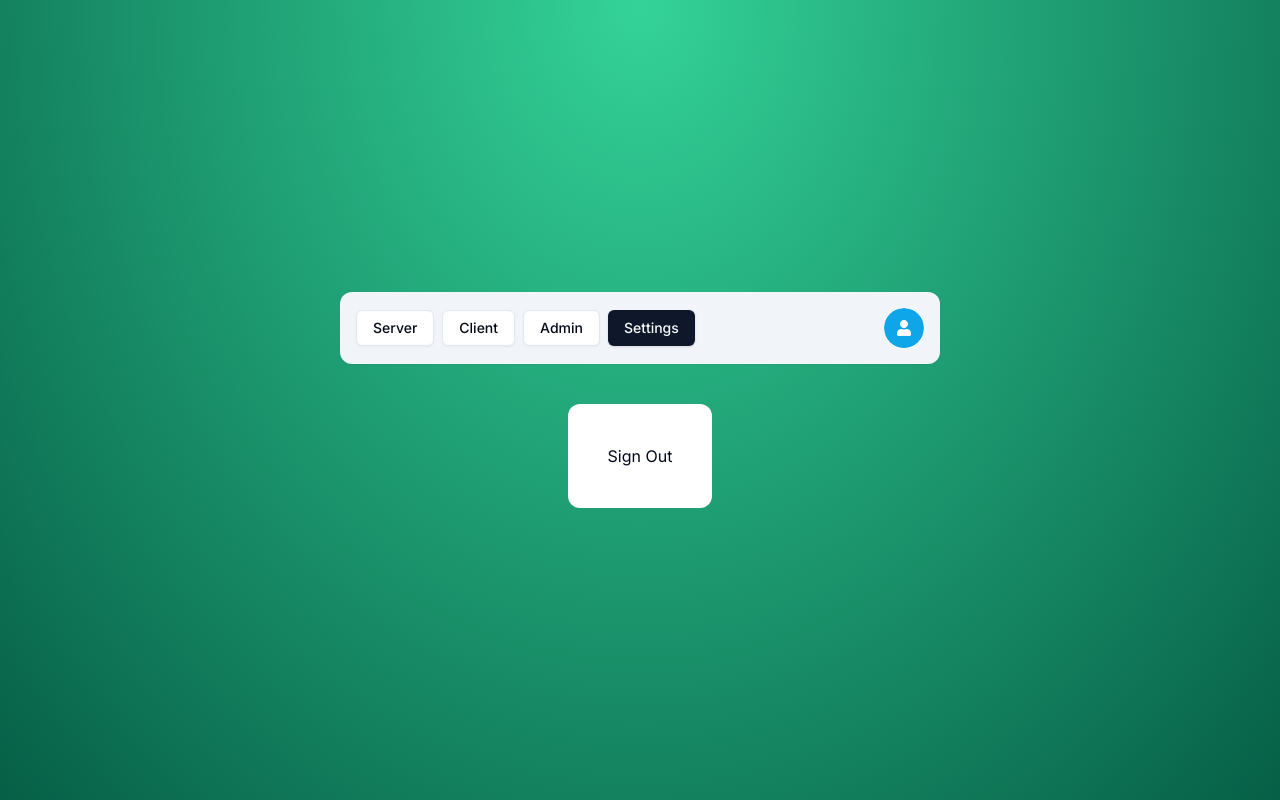
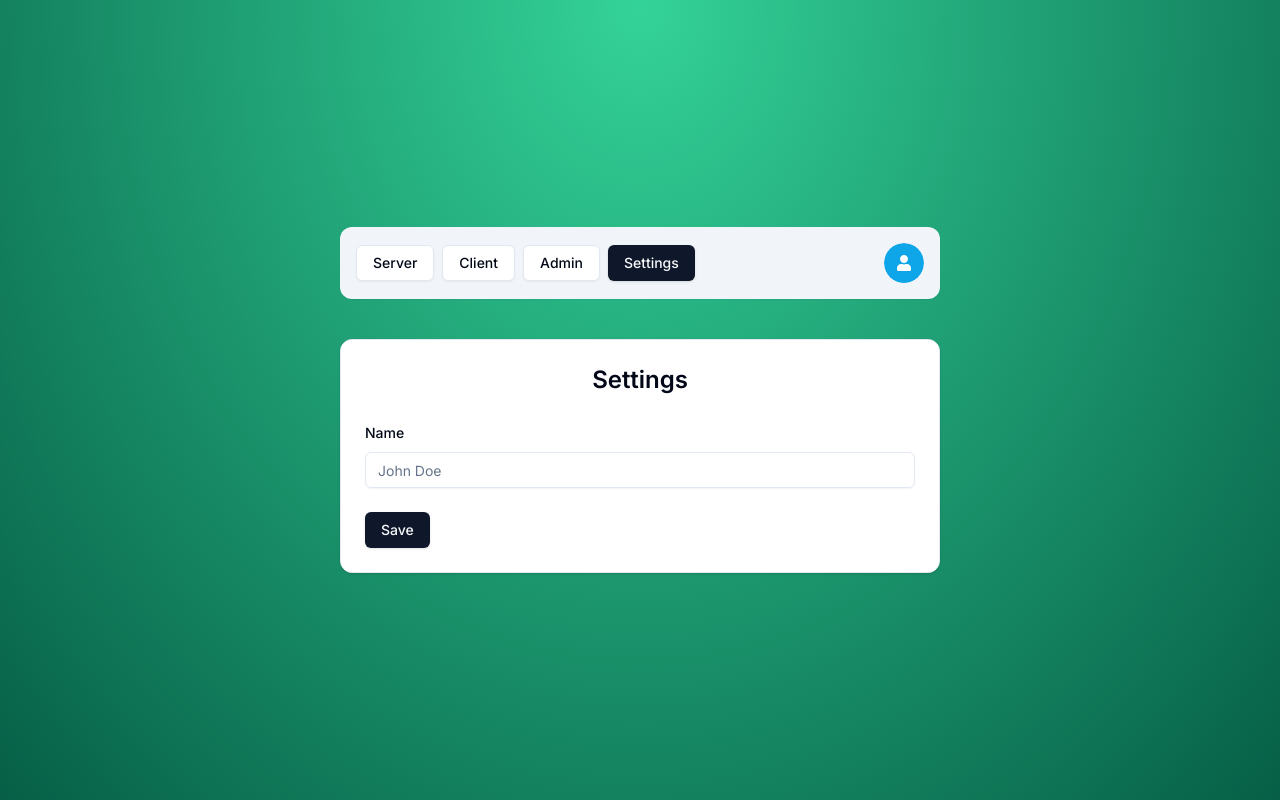
Before and after one commit to vladpolewoi/next-auth-v5, a Next.js app: page /settings in a window 1280 px wide. Built offline with nearby package versions, Linux system fonts and the light colour scheme; no server answers.

Commit message:
feat: :sparkles: settings name

```diff
--- /dev/null
+++ b/actions/settings.ts
@@ -0,0 +1,30 @@
+"use server"
+
+import { getUserById } from "@/data/user"
+import { currentUser } from "@/lib/auth"
+import { db } from "@/lib/db"
+import { SettingsSchema } from "@/schemas"
+import { z } from "zod"
+
+export const settings = async (values: z.infer<typeof SettingsSchema>) => {
+	const user = await currentUser()
+
+	if (!user) {
+		return { error: "Unauthorized" }
+	}
+
+	const dbUser = await getUserById(user.id)
+
+	if (!dbUser) {
+		return { error: "Unauthorized" }
+	}
+
+	await db.user.update({
+		where: { id: dbUser.id },
+		data: {
+			...values,
+		},
+	})
+
+	return { success: "Settings updated" }
+}
--- a/app/(protected)/settings/page.tsx
+++ b/app/(protected)/settings/page.tsx
@@ -1,19 +1,88 @@
 "use client"
 
-import { signOut } from "@/auth"
+import { settings } from "@/actions/settings"
+import { Button } from "@/components/ui/button"
+import { Card, CardContent, CardHeader } from "@/components/ui/card"
+import {
+	Form,
+	FormControl,
+	FormField,
+	FormItem,
+	FormLabel,
+} from "@/components/ui/form"
+import { Input } from "@/components/ui/input"
 import { useCurrentUser } from "@/hooks/use-current-user"
+import { SettingsSchema } from "@/schemas"
+import { zodResolver } from "@hookform/resolvers/zod"
+import { useSession } from "next-auth/react"
+import { useState, useTransition } from "react"
+import { useForm } from "react-hook-form"
+import { z } from "zod"
 
 const SettingsPage = () => {
 	const user = useCurrentUser()
+	const [isPending, startTransition] = useTransition()
 
-	function onSignOut() {
-		signOut()
+	const [error, setError] = useState<string | null>(null)
+	const [success, setSuccess] = useState<string | null>(null)
+	const { update } = useSession()
+	const form = useForm<z.infer<typeof SettingsSchema>>({
+		resolver: zodResolver(SettingsSchema),
+		defaultValues: {
+			name: user?.name || undefined,
+		},
+	})
+
+	const onSubmit = (values: z.infer<typeof SettingsSchema>) => {
+		startTransition(() => {
+			settings(values)
+				.then((data) => {
+					if (data.error) {
+						setError(data.error)
+					}
+
+					if (data.success) {
+						update()
+						setSuccess(data.success)
+					}
+				})
+				.catch(() => {
+					setError("An error occurred")
+				})
+		})
 	}
 
 	return (
-		<div className="bg-white p-10 rounded-xl">
-			<button onClick={onSignOut}>Sign Out</button>
-		</div>
+		<Card className="w-[600px]">
+			<CardHeader>
+				<p className="text-2xl font-semibold text-center">Settings</p>
+			</CardHeader>
+			<CardContent>
+				<Form {...form}>
+					<form className="space-y-6 " onSubmit={form.handleSubmit(onSubmit)}>
+						<div className="space-y-4">
+							<FormField
+								control={form.control}
+								name="name"
+								render={({ field }) => (
+									<FormItem>
+										<FormLabel>Name</FormLabel>
+										<FormControl>
+											<Input
+												{...field}
+												placeholder="John Doe"
+												disabled={isPending}
+											/>
+										</FormControl>
+									</FormItem>
+								)}
+							/>
+						</div>
+						<Button type="submit">Save</Button>
+					</form>
+				</Form>
+			</CardContent>
+		</Card>
 	)
 }
 
--- a/auth.ts
+++ b/auth.ts
@@ -6,6 +6,7 @@
 import authConfig from "@/auth.config"
 import { UserRole } from "@prisma/client"
 import { getTwoFactorConfirmationByUserId } from "./data/two-factor-confirmation"
+import { getAccountByUserId } from "./data/account"
 
 export const {
 	handlers: { GET, POST },
@@ -32,7 +33,7 @@
 				return true
 			}
 
-			const existingUser = await getUserById(user.id)
+			const existingUser = await getUserById(user.id || "")
 
 			// Prevent login if email is not verified
 			if (!existingUser?.emailVerified) {
@@ -68,6 +69,12 @@
 				session.user.isTwoFactorEnabled = token.isTwoFactorEnabled as boolean
 			}
 
+			if (session.user && token.email && token.name) {
+				session.user.email = token.email
+				session.user.name = token.name
+				session.user.isOAuth = token.isOAuth as boolean
+			}
+
 			return session
 		},
 		async jwt({ token }) {
@@ -79,6 +86,11 @@
 				return token
 			}
 
+			const existingAccount = await getAccountByUserId(existingUser.id)
+
+			token.isOAuth = !!existingAccount
+			token.email = existingUser.email
+			token.name = existingUser.name
 			token.role = existingUser.role
 			token.isTwoFactorEnabled = existingUser.isTwoFactorEnabled
 
--- /dev/null
+++ b/data/account.ts
@@ -0,0 +1,13 @@
+import { db } from "@/lib/db"
+
+export const getAccountByUserId = async (userId: string) => {
+	try {
+		const account = await db.account.findFirst({
+			where: { userId },
+		})
+
+		return account
+	} catch {
+		return null
+	}
+}
--- a/next-auth.d.ts
+++ b/next-auth.d.ts
@@ -5,13 +5,17 @@
 	interface User {
 		id: string
 		role: UserRole
+		name: string
 		isTwoFactorEnabled: boolean
+		isOAuth: boolean
 	}
 	interface Session {
 		user: {
 			id: string
 			role: UserRole
+			name: string
 			isTwoFactorEnabled: boolean
+			isOAuth: boolean
 		}
 	}
 }
--- a/schemas/index.ts
+++ b/schemas/index.ts
@@ -19,3 +19,7 @@
 export const NewPasswordSchema = z.object({
 	password: z.string().min(6, { message: "Minimum 6 character required" }),
 })
+
+export const SettingsSchema = z.object({
+	name: z.optional(z.string()),
+})
```
